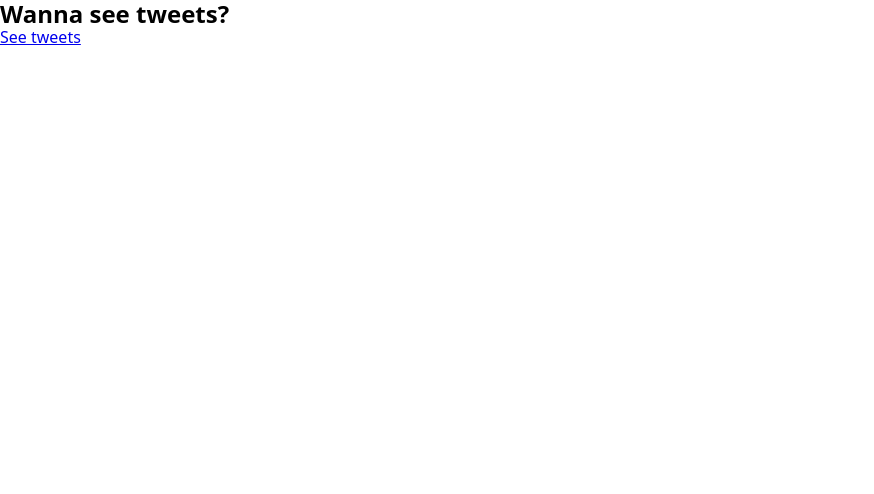
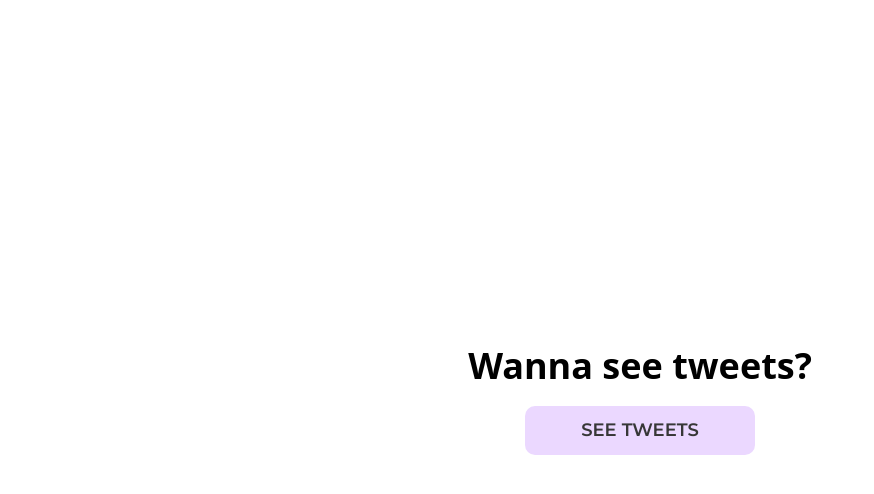
Before and after one commit to KolyaKovt/tweet-cards, a React (Vite) app: page / in a window 1280 px wide. Shown: the top 494 px of the page, without its empty margins (0-874 px from the left). Built offline with nearby package versions, Linux system fonts and the light colour scheme.

Commit message:
hovers + sass

```diff
--- a/package.json
+++ b/package.json
@@ -26,6 +26,7 @@
     "eslint": "^8.56.0",
     "eslint-plugin-react-hooks": "^4.6.0",
     "eslint-plugin-react-refresh": "^0.4.5",
+    "sass": "^1.71.1",
     "typescript": "^5.2.2",
     "vite": "^5.1.0"
   }
--- /dev/null
+++ b/src/components/Home/Home.module.scss
@@ -0,0 +1,13 @@
+.container {
+  display: flex;
+  flex-direction: column;
+  justify-content: center;
+  align-items: center;
+  width: 100%;
+  min-height: 100vh;
+  gap: 20px;
+}
+
+.title {
+  font-size: 36px;
+}
--- a/src/components/Home/Home.tsx
+++ b/src/components/Home/Home.tsx
@@ -1,11 +1,15 @@
 import { Link } from "react-router-dom"
+import s from "./Home.module.scss"
+import tweetS from "../Tweets/Tweets.module.scss"
 
 const Home = () => {
   return (
-    <section>
-      <h1>Wanna see tweets?</h1>
+    <section className={s.container}>
+      <h1 className={s.title}>Wanna see tweets?</h1>
 
-      <Link to={"/tweets"}>See tweets</Link>
+      <Link className={tweetS.followButton} to={"/tweets"}>
+        See tweets
+      </Link>
     </section>
   )
 }
--- a/src/components/Tweets/Tweets.module.css
+++ b/src/components/Tweets/Tweets.module.scss
@@ -1,3 +1,11 @@
+.container {
+  position: relative;
+  width: 900px;
+  margin: 0 auto;
+  min-height: 100vh;
+  padding: 60px 0;
+}
+
 .cardsList {
   display: flex;
   flex-direction: column;
@@ -5,7 +13,6 @@
   align-items: center;
   width: 100%;
   min-height: 100vh;
-  padding: 60px 0;
   gap: 40px;
 }
 
@@ -58,16 +65,32 @@
   transition: all 200ms;
 }
 
-.followButton {
+.followButton,
+.back {
   composes: button;
   padding: 14px 56px;
   background-color: #ebd8ff;
+
+  &:hover,
+  &:focus {
+    background-color: #c5b5d6;
+  }
+}
+
+.back {
+  position: sticky;
+  top: 30px;
 }
 
 .followingButton {
   composes: button;
   padding: 14px 39px;
   background-color: #5cd3a8;
+
+  &:hover,
+  &:focus {
+    background-color: #49a785;
+  }
 }
 
 .absoluteCenter {
--- a/src/components/Tweets/Tweets.tsx
+++ b/src/components/Tweets/Tweets.tsx
@@ -1,8 +1,9 @@
 import { useEffect, useState } from "react"
-import s from "./Tweets.module.css"
+import s from "./Tweets.module.scss"
 import { User } from "../../Types"
 import { adjustUser, fetchUsers } from "../../services/services"
 import { splitNumberWithComma } from "../../helpers/splitNumberWithComma"
+import { Link } from "react-router-dom"
 
 const Tweets = () => {
   const [users, setUsers] = useState<User[]>([])
@@ -39,6 +40,9 @@ const Tweets = () => {
   }
 
   return (
+    <div className={s.container}>
+      <Link className={s.back} to="/">Back</Link>
+
       <ul className={s.cardsList}>
         {users.map(user => {
           const { isFollowed, id, tweets, followers } = user
@@ -70,6 +74,7 @@ const Tweets = () => {
           )
         })}
       </ul>
+    </div>
   )
 }
 
--- a/src/index.css
+++ b/src/index.css
@@ -12,3 +12,12 @@ ul {
   list-style: none;
   padding: 0;
 }
+
+a {
+  text-decoration: none;
+  color: inherit;
+}
+
+button {
+  cursor: pointer;
+}
```
Also changed, not shown: 1 other file (tests, documents, lock files or other folders). Lines whose indentation alone changed are shown as unchanged.
